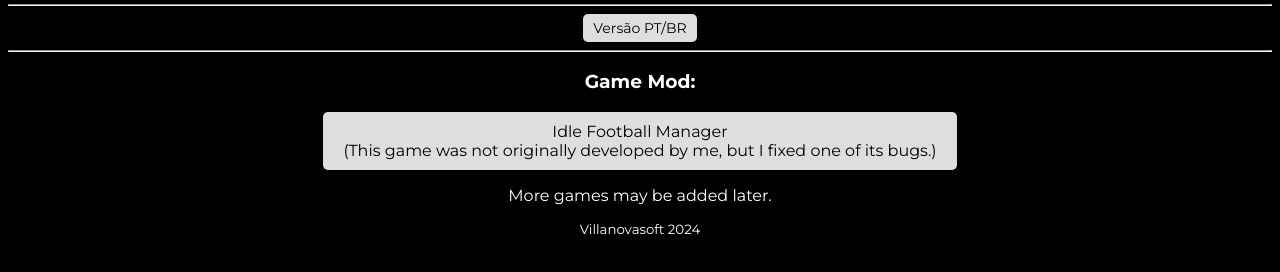
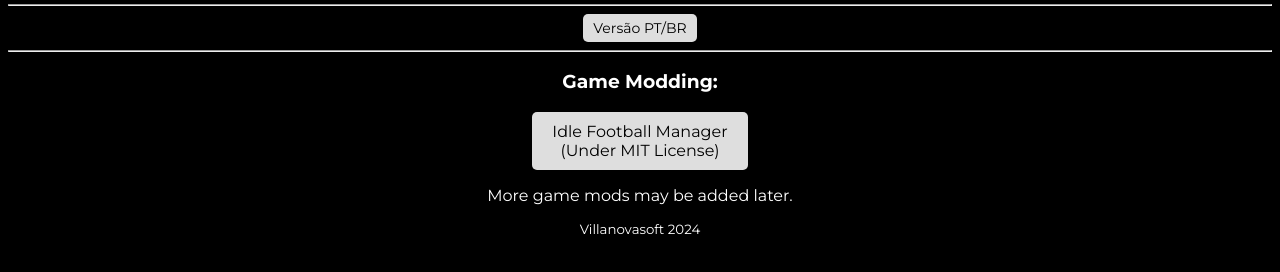
Before and after one commit to villanovasoft/villanovasoft.github.io, a plain HTML site: page index.html in a window 1280 px wide. Shown: the part 176-448 px from the top of the page. Drawn offline with Linux system fonts and the light colour scheme.

Commit message:
Update index.html

```diff
--- a/index.html
+++ b/index.html
@@ -28,11 +28,11 @@ For details, see the LICENSE file in the root of this repository.
     </div>
     <hr>
     <main>
-        <h3>Game Mod: </h3>
-        <a href="https://villanovasoft.github.io/idle-football-manager" class="btn">Idle Football Manager <br>
-            (This game was not originally developed by me, but I fixed one of its bugs.)</a>
+        <h3>Game Modding: </h3>
+        <a href="https://villanovasoft.github.io/idle-football-manager" class="btn">Idle Football Manager<br>
+            (Under MIT License)</a>
         <br>
-        <p>More games may be added later.</p>
+        <p>More game mods may be added later.</p>
     </main>
     <footer>
         <p class="pequeno">Villanovasoft 2024</p>
```
